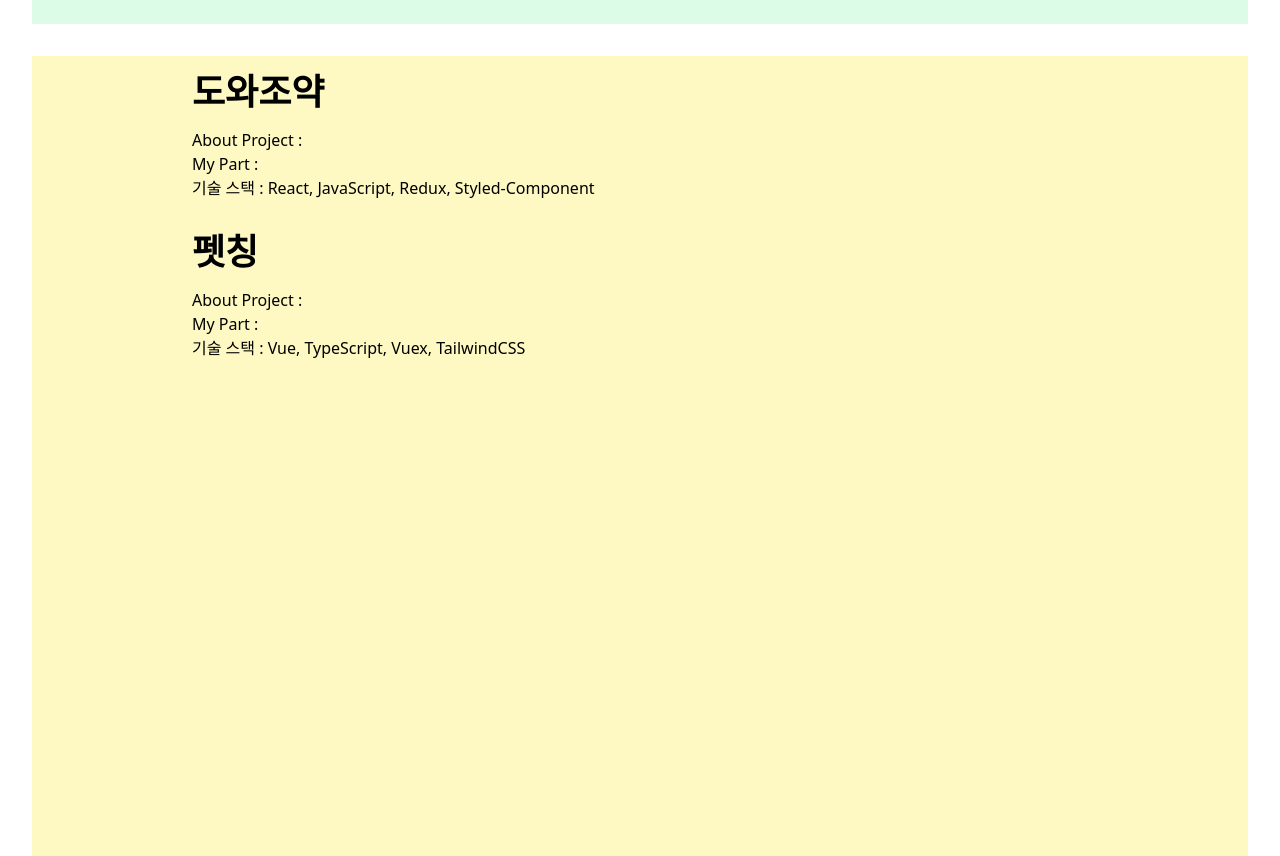
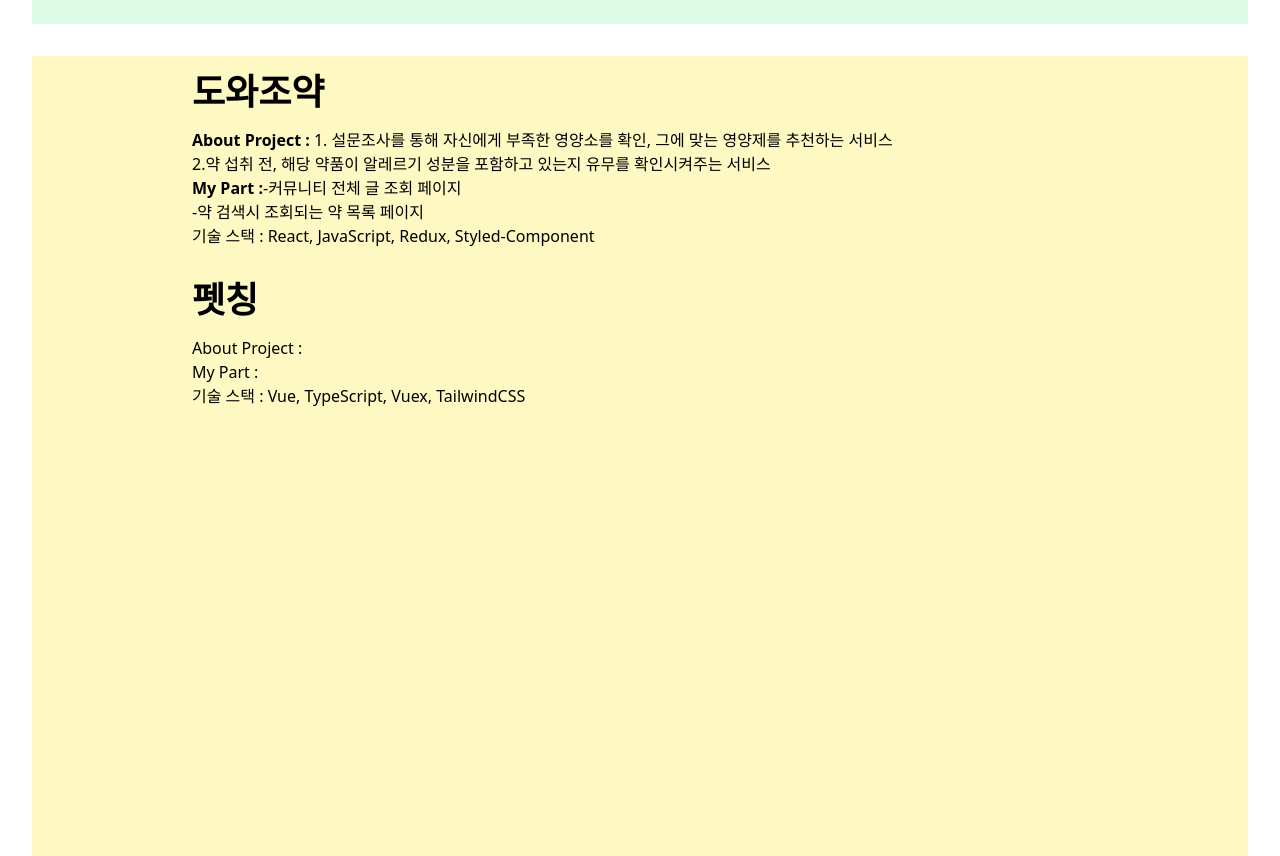
Before and after one commit to ggggggggithub/my-portfolio, a Next.js app: page / in a window 1280 px wide. Shown: the part 1640-2496 px from the top of the page. Built offline with nearby package versions, Linux system fonts and the light colour scheme.

Commit message:
add project

```diff
--- a/src/app/Components/project.tsx
+++ b/src/app/Components/project.tsx
@@ -3,8 +3,16 @@ export default function Project() {
     <section id="project" className="container mx-auto p-4 mt-8 px-40">
       <div className="project mb-8">
         <h1 className="text-4xl font-bold mb-4">도와조약</h1>
-        <p>About Project :</p>
-        <p>My Part :</p>
+        <p>
+          <strong>About Project :</strong> 1. 설문조사를 통해 자신에게 부족한
+          영양소를 확인, 그에 맞는 영양제를 추천하는 서비스 <br />
+          2.약 섭취 전, 해당 약품이 알레르기 성분을 포함하고 있는지 유무를
+          확인시켜주는 서비스
+        </p>
+        <p>
+          <strong>My Part :</strong>-커뮤니티 전체 글 조회 페이지 <br />
+          -약 검색시 조회되는 약 목록 페이지
+        </p>
         <p>기술 스택 : React, JavaScript, Redux, Styled-Component</p>
       </div>
       <div className="project mb-8">
```
